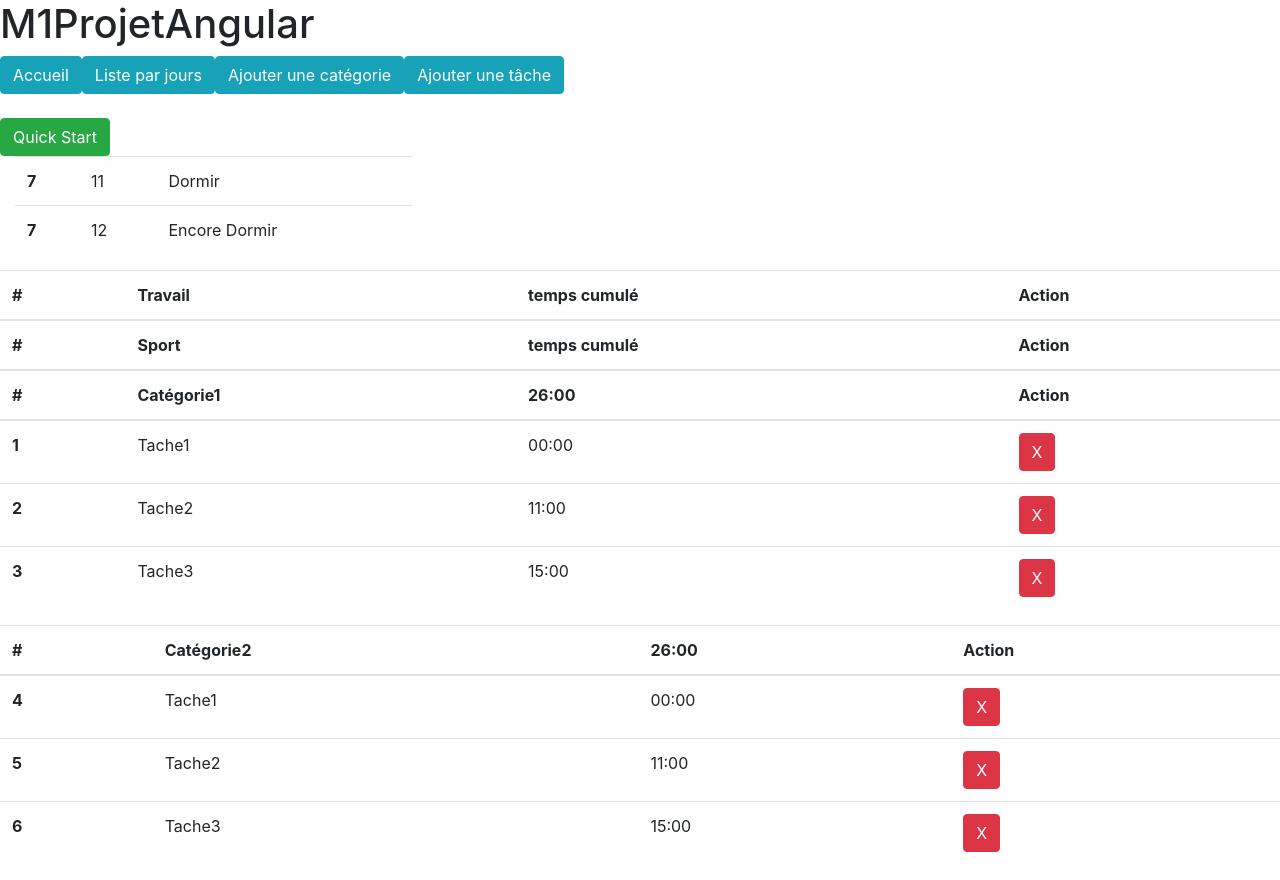
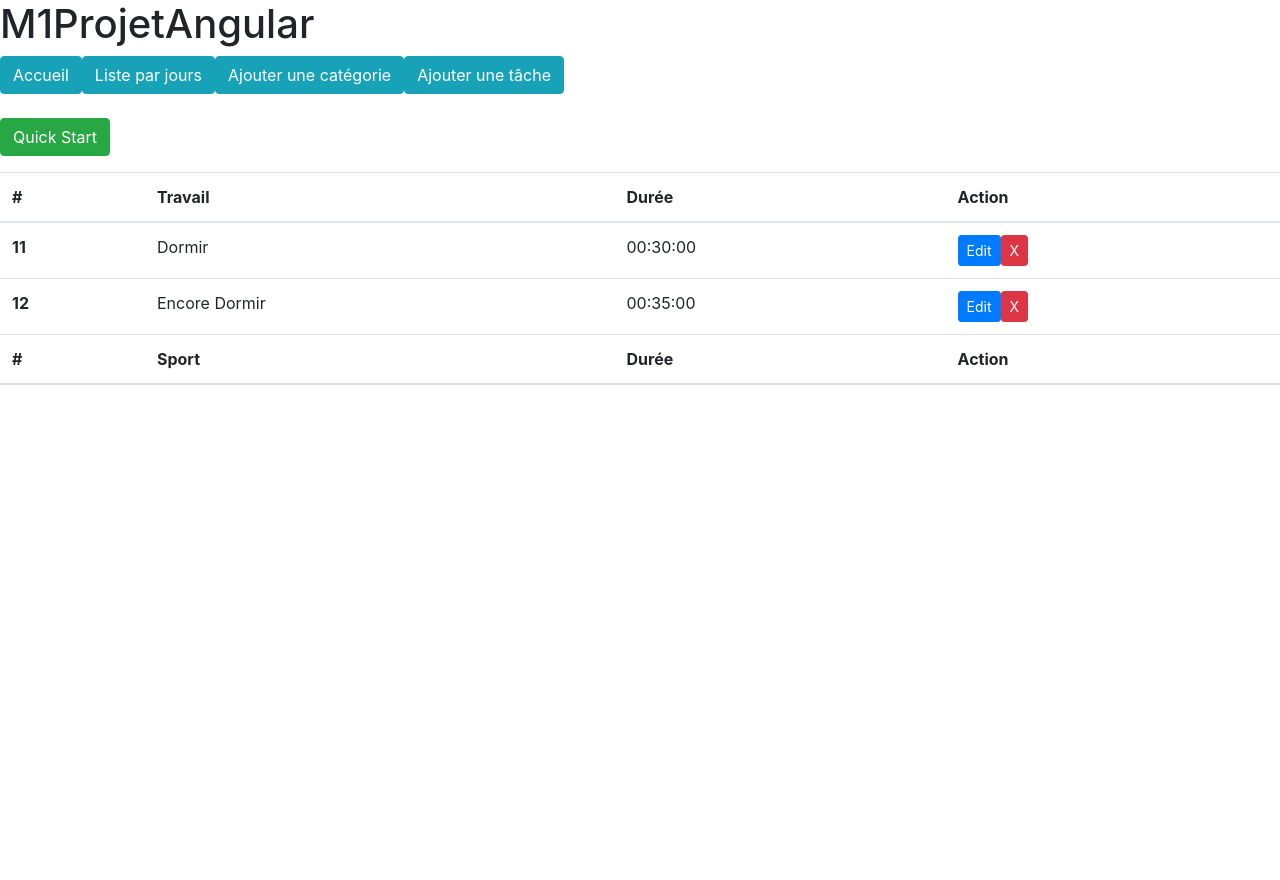
Before and after one commit to GuillaumeTroesch/M1ProjetAngular, an Angular app: page /accueil in a window 1280 px wide. After the commit the page ends 800 px from the top, so only its background shows below. Built offline with nearby package versions, Linux system fonts and the light colour scheme.

Commit message:
Pour test avec duree

```diff
--- a/src/app/accueil/accueil.component.html
+++ b/src/app/accueil/accueil.component.html
@@ -1,108 +1,73 @@
 
 <div class="row col-md-12">
-	<a routerLink="/quickstart" type="button" class="btn btn-success">Quick Start</a>
+	<button (click)="quickStart()" class="btn btn-success">Quick Start</button>
 </div>
 
 <div class="table-responsive col-md-4">
 	<table class="table">
 		<tbody>
-
-      <tr *ngFor="let tache of taches">
-        <th scope="row">7</th>
-        <td>{{tache.id}}</td>
+		  <tr *ngFor="let tache of tachesEnCours" >
+				<th  scope="row">{{tache.id}}</th>
 				<td>{{tache.nom}}</td>
+				<td>{{service.getDuree(tache.heureDebut)}}</td>
+				<td>
+					<button (click)="stopTache(tache.id)" class="btn btn-warning btn-sm">Stop</button>
+					<button class="btn btn-primary btn-sm" routerLink="/tache/{{tache.id}}">Edit</button>
+					<button class="btn btn-danger btn-sm">X</button>
+				</td>
 		  </tr>
 
-<!--	<tr>
-			  <th scope="row">7</th>
-			  <td>Tache en cours 1</td>
-			  <td>Catégorie1</td>
-			  <td>00:21</td>
-			</tr>
-			<tr>
-			  <th scope="row">8</th>
-			  <td>Tache en cours 2</td>
-			  <td>Catégorie1</td>
-			  <td>00:04</td>
-			</tr> -->
 		</tbody>
 	</table>
 </div>
 
 <table class="table">
-  <thead>
-    <tr *ngFor="let categorie of categories">
-      <th scope="col">#</th>
-      <th scope="col">{{categorie.nom}}</th>
-      <th scope="col">temps cumulé</th>
-      <th scope="col">Action</th>
-    </tr>
-  </thead>
+	<ng-container *ngIf="tachesSansCategorie.length>0">
 		<thead>
 				<tr>
 					<th scope="col">#</th>
-      <th scope="col">Catégorie1</th>
-      <th scope="col">26:00</th>
+					<th scope="col">Sans catégorie</th>
+					<th scope="col">Durée</th>
 					<th scope="col">Action</th>
 				</tr>
 		</thead>
 		<tbody>
-    <tr>
-      <th scope="row">1</th>
-      <td>Tache1</td>
-      <td>00:00</td>
-	  <td><button class="btn btn-danger">X</button></td>
-    </tr>
-    <tr>
-      <th scope="row">2</th>
-      <td>Tache2</td>
-      <td>11:00</td>
-	  <td><button class="btn btn-danger">X</button></td>
-    </tr>
-    <tr>
-      <th scope="row">3</th>
-      <td>Tache3</td>
-      <td>15:00</td>
-	  <td><button class="btn btn-danger">X</button></td>
+			<tr *ngFor="let tache of tachesSansCategorie">
+				<th scope="row">{{tache.id}}</th>
+				<td>{{tache.nom}}</td>
+				<td>{{tache.duree}}</td>
+				<td>
+					<ng-container *ngIf="tache.duree==''">
+						<button (click)="stopTache(tache.id)" class="btn btn-warning btn-sm">Stop</button>
+					</ng-container>
+					<button class="btn btn-primary btn-sm" routerLink="/tache/{{tache.id}}">Edit</button>
+					<button class="btn btn-danger btn-sm">X</button>
+				</td>
 			</tr>
 		</tbody>
-</table>
-
-<table class="table">
+	</ng-container>
+	<ng-container *ngFor="let categorie of categories">
 		<thead>
 			<tr>
 				<th scope="col">#</th>
-      <th scope="col">Catégorie2</th>
-      <th scope="col">26:00</th>
+				<th scope="col">{{categorie.nom}}</th>
+				<th scope="col">Durée</th>
 				<th scope="col">Action</th>
 			</tr>
 		</thead>
 		<tbody>
-    <tr>
-      <th scope="row">4</th>
-      <td>Tache1</td>
-      <td>00:00</td>
-	  <td><button class="btn btn-danger">X</button></td>
-    </tr>
-    <tr>
-      <th scope="row">5</th>
-      <td>Tache2</td>
-      <td>11:00</td>
-	  <td><button class="btn btn-danger">X</button></td>
-    </tr>
-    <tr>
-      <th scope="row">6</th>
-      <td>Tache3</td>
-      <td>15:00</td>
-	  <td><button class="btn btn-danger">X</button></td>
+			<tr *ngFor="let tache of getTachesFromCategorie(categorie.id)">
+				<th scope="row">{{tache.id}}</th>
+				<td>{{tache.nom}}</td>
+				<td>{{tache.duree}}</td>
+				<td>
+					<ng-container *ngIf="tache.duree==''">
+						<button (click)="stopTache(tache.id)" class="btn btn-warning btn-sm">Stop</button>
+					</ng-container>
+					<button class="btn btn-primary btn-sm" routerLink="/tache/{{tache.id}}">Edit</button>
+					<button class="btn btn-danger btn-sm">X</button>
+				</td>
 			</tr>
 		</tbody>
+	</ng-container>
 </table>
-
-<!-- <div class="row"> -->
-	<!-- <div class="col-sm-4"> -->
-		<!-- <label class="form-label" style="text-aling: right">Exporter par mail</label> -->
-		<!-- <input type="text" class="form-control" placeholder="email@email.com"> -->
-		<!-- <button class="btn btn-outline-success">Send</button> -->
-	<!-- </div> -->
-<!-- </div> -->
--- a/src/app/accueil/accueil.component.ts
+++ b/src/app/accueil/accueil.component.ts
@@ -1,8 +1,10 @@
 import { Component, OnInit } from '@angular/core';
+
 import { Tache } from '../tache';
-import { TACHES } from '../mock-tache';
 import { Categorie } from '../categorie';
-import { CATEGORIES } from '../mock-categories';
+
+import { TacheService } from '../tache.service';
+
 
 @Component({
   selector: 'app-accueil',
@@ -11,18 +13,43 @@ import { CATEGORIES } from '../mock-categories';
 })
 export class AccueilComponent implements OnInit {
 
-  categories = CATEGORIES;
-  taches = TACHES;
-    tache: Tache = {
-  	id:1,
-  	nom: 'FaireLeProjet',
-  	idCategorie:1,
-  	dateDebut:"12/12/12;24:00"
-  };
+  categories;
+  taches;
+  tachesEnCours;
+  tachesSansCategorie;
 
-  constructor() { }
+  constructor(private service: TacheService) { }
 
   ngOnInit(): void {
+	  this.service.getTachesEnCours().subscribe(taches => this.tachesEnCours = taches);
+	  this.service.getTaches().subscribe(taches => this.taches = taches);
+	  this.service.getTachesFromCategorie(-1).subscribe(taches => this.tachesSansCategorie = taches);
+
+	  this.service.getCategories().subscribe(categories => this.categories = categories);
   }
 
+  getTachesFromCategorie(idCategorie)
+  {
+	  let res = [];
+	  this.taches.forEach(tache => {
+		  if (tache.idCategorie==idCategorie)
+			  res.push(tache)
+	  });
+	  return res;
+  }
+
+  quickStart()
+  {
+	let t:Tache = {id:4, nom:"QuickStart", idCategorie:-1, heureDebut: this.service.getTimeNow(), duree:"", dateDebut: this.service.getDateNow()};
+	this.service.addTache(t);
+  }
+
+  stopTache(tacheId:string)
+  {
+	  let t;
+	  this.service.getTache(tacheId).subscribe(tache => t = tache);
+	  t.duree = this.service.getDuree(t.heureDebut);
+  }
+
+
 }
--- a/src/app/app-routing.module.ts
+++ b/src/app/app-routing.module.ts
@@ -11,6 +11,7 @@ const routes: Routes = [
 	{ path: '', redirectTo: '/accueil', pathMatch: 'full'},
 	{ path: 'accueil', component: AccueilComponent },
 	{ path: 'tache', component: TacheDetailsComponent },
+	{ path: 'tache/:id', component: TacheDetailsComponent },
 	{ path: 'categorie', component: CategorieDetailsComponent },
 	{ path: 'parJours', component: ListeParJoursComponent }
 ];
--- a/src/app/categorie-details/categorie-details.component.html
+++ b/src/app/categorie-details/categorie-details.component.html
@@ -10,10 +10,14 @@
 		<div class="form-group row">
 			<label class="col-sm-2 col-form-label">Nom</label>
 			<div class="col-sm-10">
-			  <input type="text" class="form-control" placeholder="Catégorie">
+			  <input #nomCategorie type="text" class="form-control" placeholder="Catégorie">
 			</div>
 		</div>
 
+		<button class="btn btn-success" (click)="add(nomCategorie.value); nomCategorie.value=''">Ajouter</button>
+
 	</form>
 
+
+
 </div>
--- a/src/app/mock-tache.ts
+++ b/src/app/mock-tache.ts
@@ -1,6 +1,6 @@
 import { Tache } from './tache';
 
 export const TACHES: Tache[] = [
-  { id: 11, nom: 'Dormir', idCategorie:1, dateDebut:"jsp"},
-  { id: 12, nom: 'Encore Dormir', idCategorie:1, dateDebut:"jsp"}
+  { id: 11, nom: 'Dormir', idCategorie:1, dateDebut:"10:00:00", duree:"00:30:00"},
+  { id: 12, nom: 'Encore Dormir', idCategorie:1, dateDebut:"11:00:00", duree:"00:35:00"}
 ];
--- a/src/app/tache-details/tache-details.component.html
+++ b/src/app/tache-details/tache-details.component.html
@@ -1,34 +1,25 @@
-<h2>{{tache.nom | uppercase}} Details</h2>
-<div><span>id: </span>{{tache.id}}</div>
-<div><span>nom: </span>{{tache.nom}}</div>
-
-<div>
-  <label>name:
-    <input />
-  </label>
 
 <div class="row col-md-4">
 	<form>
-		<!--
 		<div class="form-group row">
 			<label class="col-sm-2 col-form-label">Id</label>
 			<div class="col-sm-10">
-			  <input type="text" readonly class="form-control" [(ngModel)]="tache.nom" placeholder="nom" value="9">
+			  <input type="text" readonly class="form-control" placeholder="nom" value="9">
 			</div>
 		</div>
 
-	<div class="form-group row">
+		<div class="form-group row">
 			<label class="col-sm-2 col-form-label">Nom</label>
 			<div class="col-sm-10">
-			  <input type="text" class="form-control" placeholder="Tâche">
+			  <input #nomTache type="text" class="form-control" placeholder="Tâche">
 			</div>
-		</div>-->
+		</div>
 
 		<div class="form-group row">
 			<label class="col-sm-2 col-form-label">Catégorie</label>
 			<div class="col-sm-10">
-				<select class="form-control">
-				  <option *ngFor="let categorie of categories">
+				<select #catId class="form-control">
+				  <option *ngFor="let categorie of categories" [value]="categorie.id">
 				  	{{categorie.nom}}
 				  </option>
 
@@ -36,19 +27,35 @@
 			</div>
 		</div>
 
+		<ng-container *ngIf="!edit">
+		<button class="btn btn-success" (click)="add(nomTache.value, catId.value)">Ajouter</button>
+		</ng-container>
+
+		<ng-container *ngIf="edit">
 		<div class="form-group row">
 			<label class="col-sm-2 col-form-label">Heure</label>
 			<div class="col-sm-10">
-			  <input type="time" class="form-control" placeholder="00:00">
+			  <input #heureTache type="text" class="form-control" placeholder="00:00:00">
+			</div>
+		</div>
+
+		<div class="form-group row">
+			<label class="col-sm-2 col-form-label">Heure</label>
+			<div class="col-sm-10">
+			  <input #duree type="text" class="form-control" placeholder="Laisser vide si en cours">
 			</div>
 		</div>
 
 		<div class="form-group row">
 			<label class="col-sm-2 col-form-label">Date</label>
 			<div class="col-sm-10">
-			  <input type="text" class="form-control" placeholder="24/04">
+			  <input #dateTache type="text" class="form-control" placeholder="24/04">
 			</div>
 		</div>
+		<button class="btn btn-success" (click)="add(nomTache.value, catId.value, heureTache.value, dateTache.value)">Modifier</button>
+
+		</ng-container>
+
 
 	</form>
 </div>
--- a/src/app/tache-details/tache-details.component.ts
+++ b/src/app/tache-details/tache-details.component.ts
@@ -1,9 +1,10 @@
 import { Component, OnInit } from '@angular/core';
+
 import { Tache } from '../tache';
-import { TACHES } from '../mock-tache';
 import { Categorie } from '../categorie';
-import { CATEGORIES } from '../mock-categories';
 import { TacheService } from '../tache.service';
+import {Router} from '@angular/router';
+import { ActivatedRoute } from '@angular/router';
 
 
 @Component({
@@ -13,32 +14,30 @@ import { TacheService } from '../tache.service';
 })
 
 export class TacheDetailsComponent implements OnInit {
-
-  taches: Tache[];
+	edit: bool;
+  tache: Tache;
   categories: Categorie[];
 
-  tache: Tache = {
-  	id:1,
-  	nom: 'FaireLeProjet',
-  	idCategorie:1,
-  	dateDebut:"12/12/12;24:00"
-  };
-
-  constructor(private tacheService: TacheService) { }
+  constructor(private service: TacheService, private router: Router, private route: ActivatedRoute) { }
 
   ngOnInit(): void {
-  	this.getTaches();
-  	this.getCaTegories();
+  	this.getTache();
+  	this.service.getCategories().subscribe(categories => this.categories = categories);
   }
 
-  getTaches(): void {
-  	this.tacheService.getTaches()
-      .subscribe(taches => this.taches = taches);
+  add(nomTache: string, catId: number): void {
+    nomTache = nomTache.trim();
+    if (!nomTache) { return; }
+	let t:Tache = {id:4, nom:nomTache, idCategorie:catId, heureDebut: this.service.getTimeNow(), duree:"", dateDebut: this.service.getDateNow()};
+    this.service.addTache(t);
+	this.router.navigateByUrl('/accueil');
   }
 
-    getCaTegories(): void {
-  	this.tacheService.getTaches()
-      .subscribe(categories => this.categories = categories);
+  getTache(): void {
+    const id = this.route.snapshot.paramMap.get('id');
+	this.edit = id!=null;
+	if (this.edit)
+		this.service.getTache(id).subscribe(tache => this.tache = tache);
   }
 
 }
--- a/src/app/tache.service.ts
+++ b/src/app/tache.service.ts
@@ -18,9 +18,39 @@ export class TacheService {
   	return of(TACHES);
   }
 
+  getTache(id:number) : Observable<Tache> {
+	  let res: Tache;
+	  TACHES.forEach(t => {
+		  if (t.id==id)
+		  { res = t; return;} //return <=> break ici
+	  });
+	  return of(res);
+  }
+
+  getTachesFromCategorie(idCategorie: number): Observable<Tache[]>  {
+	  let res = [];
+	  TACHES.forEach(t => {
+		  if (t.idCategorie==idCategorie)
+			  res.push(t);
+	  });
+	  return of(res);
+  }
+
+  getTachesEnCours() : Observable<Tache[]> {
+	  let res = [];
+	  TACHES.forEach(t => {
+		  if (t.duree=="")
+			  res.push(t);
+	  });
+	  return of(res);
+  }
+
+
   getCategories(): Observable<Categorie[]> {
   	return of(CATEGORIES);
   }
+
+
 
 //(**Temporaire**) ajouter une tache
   addTache(tache : Tache): void {
@@ -30,4 +60,15 @@ export class TacheService {
   	CATEGORIES.push(categorie);
   }
 
+
+  getDateNow(){ return new Date().toISOString().slice(0,10); }
+  getTimeNow(){ return new Date().getHours() + ":"+ new Date().getMinutes()+":"+new Date().getSeconds(); }
+  getDuree(tempsDebut: string) {
+	  let d = new Date();
+	  let h = (parseInt(d.getHours())-parseInt(tempsDebut.split(":")[0]))%24;
+	  let m = (parseInt(d.getMinutes())-parseInt(tempsDebut.split(":")[1])%60);
+	  let s = (parseInt(d.getSeconds())-parseInt(tempsDebut.split(":")[2])%60);
+	  return h+":"+m+":"+s;
+  }
+
 }
--- a/src/app/tache.ts
+++ b/src/app/tache.ts
@@ -2,5 +2,8 @@ export interface Tache {
   id: number;
   nom: string;
   idCategorie: number;
+  enActivite: bool;
+  heureDebut: string;
+  duree: string;
   dateDebut: string;
 }
```
Also changed, not shown: src/app/categorie-details/categorie-details.component.ts (+14 -1 lines). Lines whose indentation alone changed are shown as unchanged.
